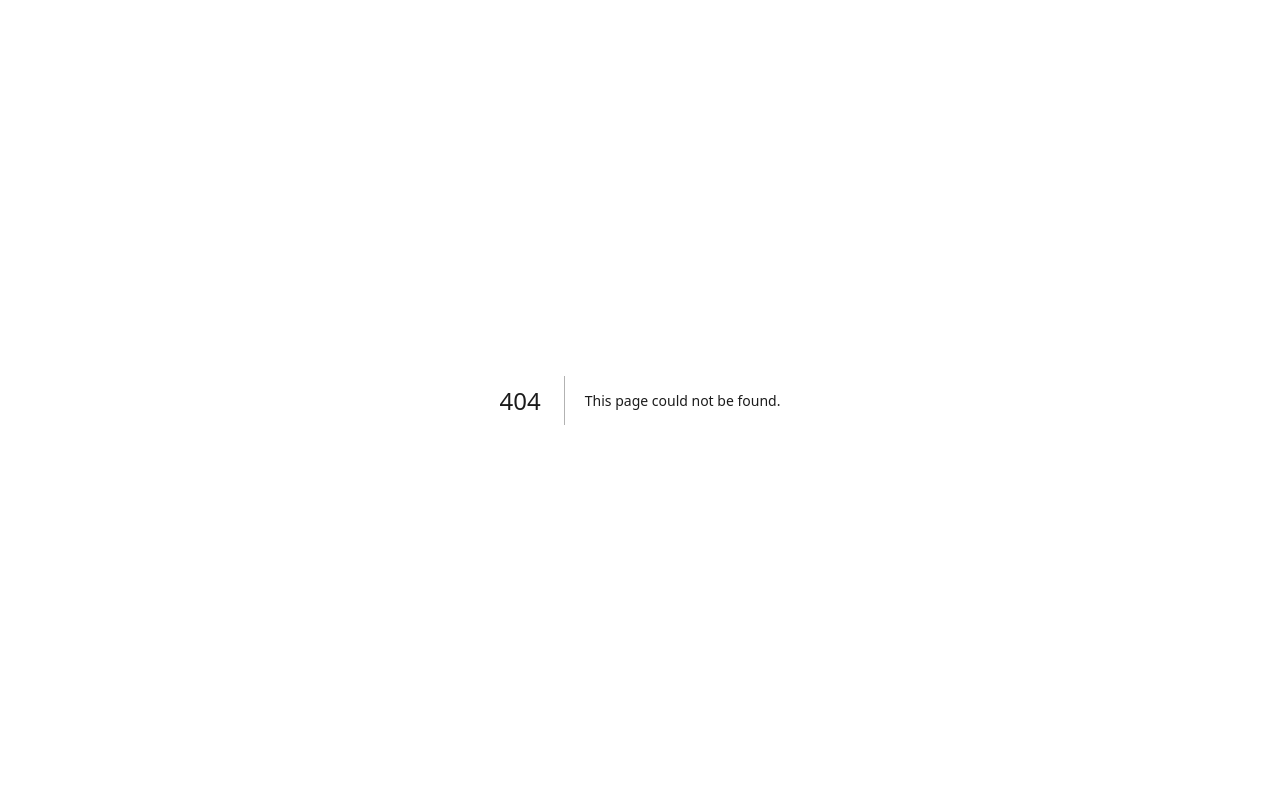
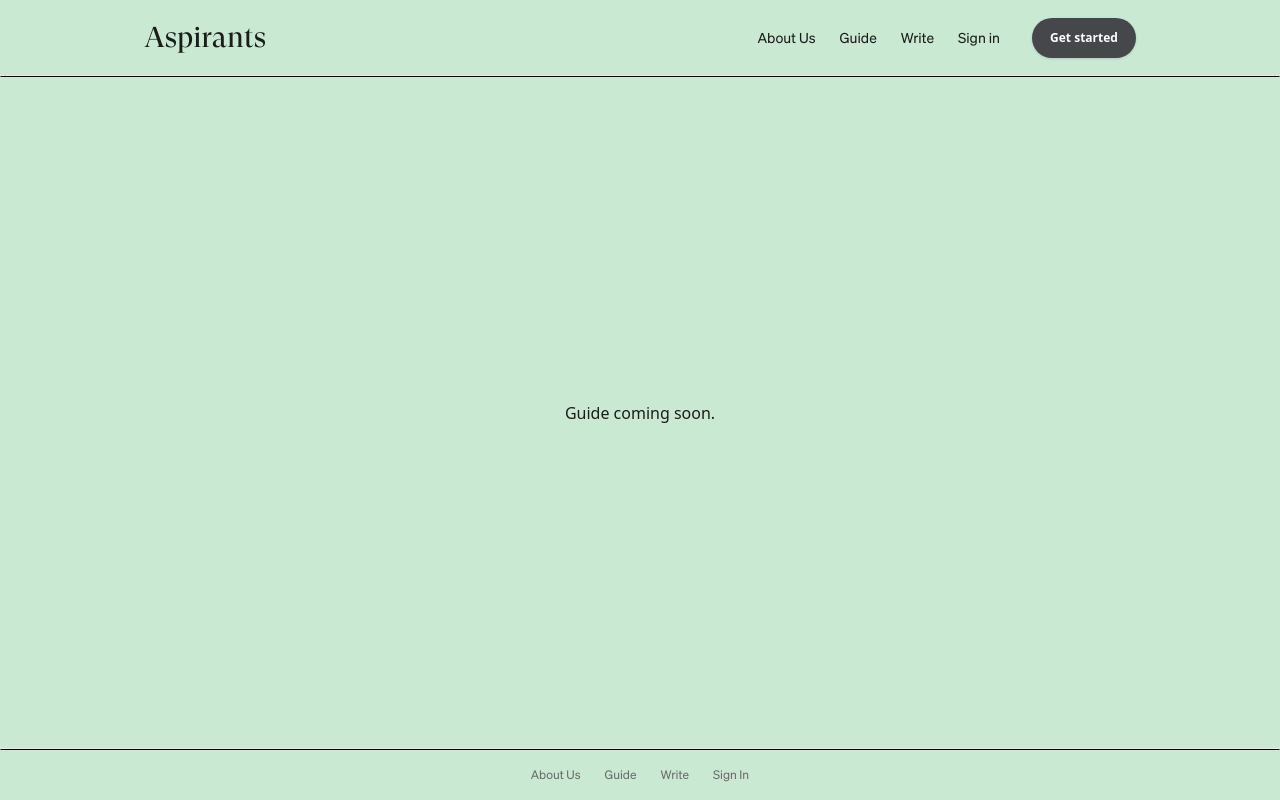
Before and after one commit to aayushpagare21-compcoder/aspirants, a Next.js app: page /guide in a window 1280 px wide. Before the commit this address had no page. Built offline with nearby package versions, Linux system fonts and the light colour scheme.

Commit message:
chore:change-the-contributing.md

```diff
--- /dev/null
+++ b/src/app/(landing)/about-us/page.tsx
@@ -0,0 +1,5 @@
+export default async function GuidePage() {
+    return (
+     <h1 className="flex items-center justify-center h-[100vh] w-[100vw]"> About us coming soon. </h1>
+    )
+ }
--- /dev/null
+++ b/src/app/(landing)/guide/page.tsx
@@ -0,0 +1,5 @@
+export default async function GuidePage() {
+   return (
+    <h1 className="flex items-center justify-center h-[100vh] w-[100vw]"> Guide coming soon. </h1>
+   )
+}
--- a/src/app/components/dashboard/header/Navbar.tsx
+++ b/src/app/components/dashboard/header/Navbar.tsx
@@ -37,15 +37,6 @@ export const Navbar = ({
         />
       </div>
       <div className="flex items-center gap-8">
-        <div className="hidden gap-3 md:flex">
-          <EditIcon strokeWidth={1} />
-          <span className="flex items-center text-sm text-tertiary">Write</span>
-        </div>
-        <BellIcon
-          className="h-[1.5rem] w-[2rem]"
-          strokeWidth={1}
-          aria-label="Notifications"
-        />
         <div className="flex flex-col">
           <div
             className="relative h-10 w-10 overflow-hidden rounded-full"
--- a/src/app/components/landing/LandingPageFooter.tsx
+++ b/src/app/components/landing/LandingPageFooter.tsx
@@ -6,16 +6,16 @@ export const LandingPageFooter = () => {
     <footer className="z-10 w-full bg-[#45474B] p-4 text-secondary-foreground lg:bg-inherit lg:text-primary">
       <nav>
         <ul className="flex items-center justify-start gap-6 font-[family-name:var(--font-sohneone)] text-[12px] lg:justify-center lg:text-[#6B6B6B]">
-          <Link href="#">
+          <Link href="/about-us">
             <li> About Us </li>
           </Link>
-          <Link href="#">
+          <Link href="/guide">
             <li> Guide </li>
           </Link>
-          <Link href="#">
+          <Link href="/login">
             <li> Write </li>
           </Link>
-          <Link href="#">
+          <Link href="/login">
             <li> Sign In </li>
           </Link>
         </ul>
--- a/src/app/components/landing/LandingPageNavbar.tsx
+++ b/src/app/components/landing/LandingPageNavbar.tsx
@@ -10,16 +10,16 @@ export const LandingPageNavBar = () => {
         <AspirantsLogo />
         <div className="flex justify-around gap-8">
           <ul className="hidden items-center gap-6 font-[family-name:var(--font-sohneone)] text-[14px] md:flex">
-            <Link href="#">
+            <Link href="/about-us">
               <li> About Us </li>
             </Link>
-            <Link href="#">
+            <Link href="/guide">
               <li> Guide </li>
             </Link>
-            <Link href="#">
+            <Link href="/login">
               <li> Write</li>
             </Link>
-            <Link href="#">
+            <Link href="/login">
               <li> Sign in</li>
             </Link>
           </ul>
--- a/src/middleware.ts
+++ b/src/middleware.ts
@@ -5,7 +5,7 @@ import { NextRequest, NextResponse } from "next/server";
 export async function authMiddleware(req: NextRequest) {
   const session = await auth();
   if (!session) {
-    if (req.nextUrl.pathname !== "/login" && req.nextUrl.pathname !== "/") {
+    if (!['/login', '/', '/guide', '/about-us'].includes(req.nextUrl.pathname)) {
       return NextResponse.redirect(new URL("/login", req.url));
     }
   }
```
Also changed, not shown: 1 other file (tests, documents, lock files or other folders).
